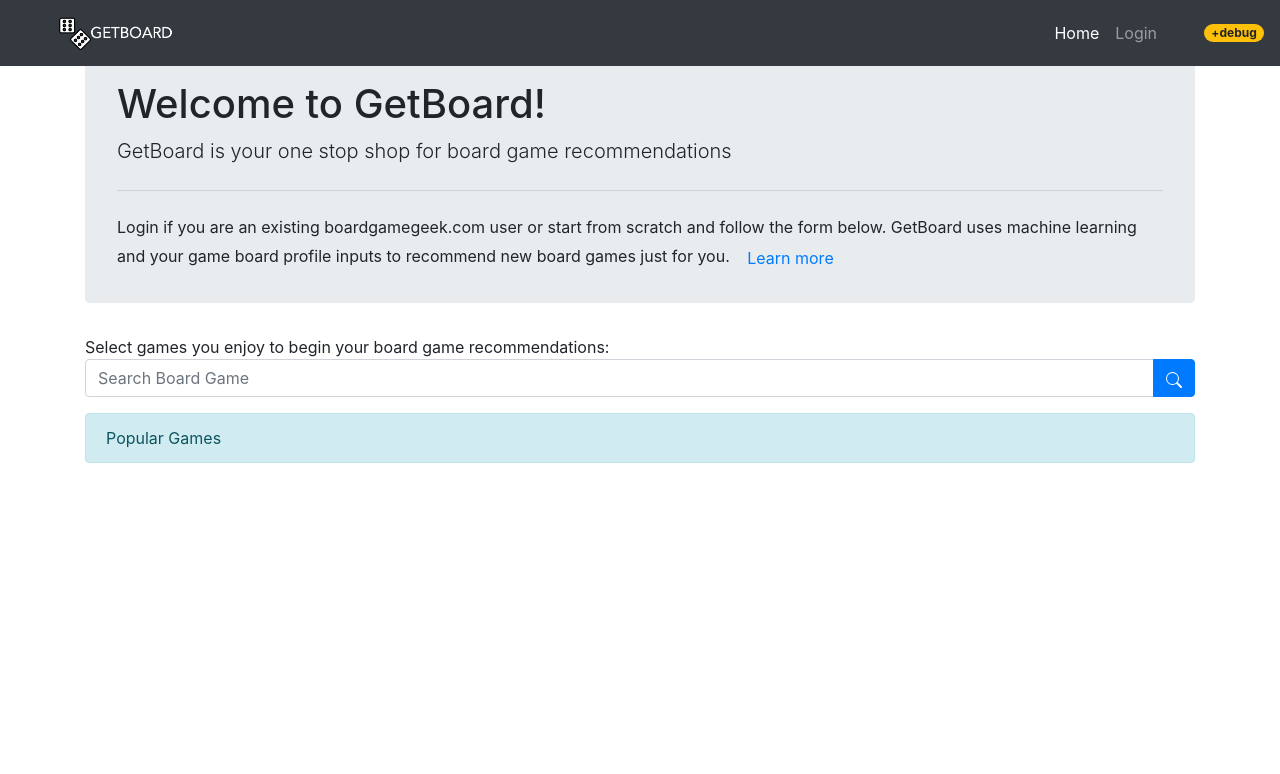
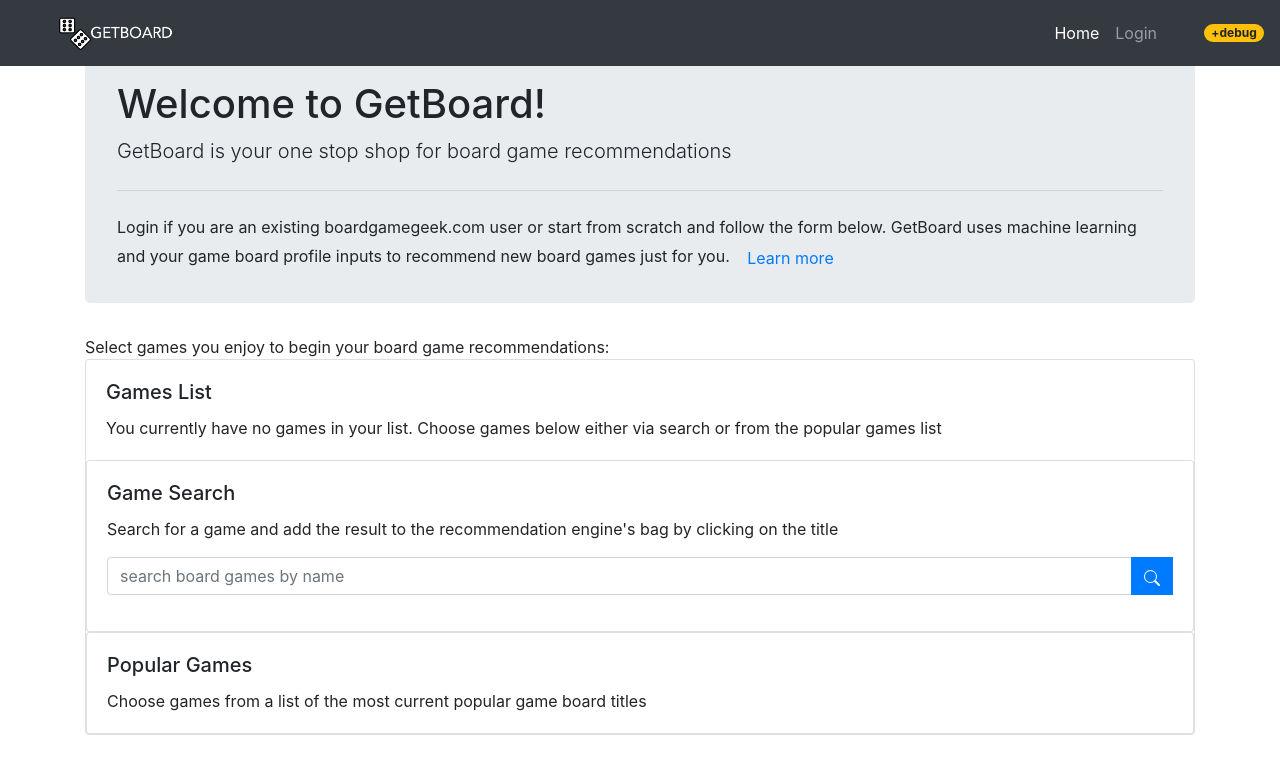
Before and after one commit to meetashok/getboard, a Flask app: page / in a window 1280 px wide. Shown: the top 774 px of the page. Run offline with Flask 2, Linux system fonts and the light colour scheme; data that the repository does not hold is empty; some libraries are stand-ins or nearby versions.

Commit message:
added search,populargames, and recommendedgames functionality to new users

```diff
--- a/app.py
+++ b/app.py
@@ -3,6 +3,7 @@ from flask import Flask, render_template, redirect, url_for, request
 import turicreate as tc
 import sys
 import datetime
+import ast
 
 from helper import Database, BGGAPI, RecommendationEngine
 
@@ -20,11 +21,52 @@ app.secret_key = 'development key'
 
 @app.route("/", methods=["GET", "POST"])
 def index():
-    # pull list of popular games instead of xatsmann's games
-    usergames = database.get_usergames("xatsmann")
+    search_game_title_request = ""
+    search_game_title_results = []
+    populargames = []
+    user_game_list = []
+    recommended_games = []
+
+    if request.method == "GET":
+      print("GET REQUEST!")
+      # pull list of popular games
+      populargames = database.popular_games(k=12, top=100, percentile=0.90)
+      # print("populargames:",populargames)
+
+    elif request.method == "POST":
+      print("POST REQUEST!")
+      request_form = request.form.to_dict()
+      print("request_form", request_form, "\n")
+
+      # search game (return fields: gameid,primaryname,yearpublished,gamerank,usersrated,bayesaverage,minplayers,maxplayers,playingtime,minplaytime,maxplaytime,thumbnail)
+      if "search_game_title_results" in request_form:
+        search_game_title_results = ast.literal_eval(request_form['search_game_title_results'])
+      if "search_game_title_request" in request_form:
+        search_game_title_request = request_form['search_game_title_request']
+        search_game_title_results = database.search_games(search_game_title_request, k=None)
+        print("search_game_title_results:",search_game_title_results)
+      # display previous populargames list
+      if "populargames" in request_form:
+        populargames = ast.literal_eval(request_form['populargames'])
+
+      # provide recommendations given a list of game ids
+      recommendation_inputs = [val for key, val in request_form.items() if "recommendation_inputs" in key]
+      if len(recommendation_inputs) > 0:
+        recommendation_inputs = [int(gameid) for gameid in recommendation_inputs]
+        recommended_gameids = engine_item.recommendations_newuser(recommendation_inputs, k=12, filters={})[0]
+        recommended_games = database.games_info(recommended_gameids)
+        # recommended_games = engine_factorization.recommendations_newuser(recommendation_inputs, k=12, filters={})
+        print("recommended_games:",recommended_games)
+
+      # game list
+      user_game_list = populargames[:2] + search_game_title_results[:1]
 
     return render_template("index.html",
-      topgames=usergames
+      populargames=populargames,
+      search_game_title_request=search_game_title_request,
+      search_game_title_results=search_game_title_results,
+      user_game_list=user_game_list,
+      recommended_games=recommended_games
     )
 
 @app.route('/user/<string:username>', methods=["GET"])
--- a/templates/index.html
+++ b/templates/index.html
@@ -14,10 +14,69 @@
 </div>
 
 Select games you enjoy to begin your board game recommendations:
+<div class="card">
+  <div class="card-body">
+    <h5 class="card-title">Games List</h5>
+    {% if user_game_list %}
+    <p class="card-text">Currently there are {{ user_game_list | length }} games in the list. Choose which games you want to use for your game board recommendations</p>
+    {% else %}
+    <p class="card-text">You currently have no games in your list. Choose games below either via search or from the popular games list</p>
+    {% endif %}
+  {% if user_game_list %}
+  <form action="/" method="post">
+  <div class="row">
+    {% for game in user_game_list %}
+    <div class="col-sm-2">
+      <div class="card">
+        <label class="btn btn-light">
+          <img src="{{ game.thumbnail }}" class="img-thumbnail rounded img-check">
+          <input type="checkbox" class="form-check-input" name="recommendation_inputs_{{ game.primaryname }}" value="{{ game.gameid }}">
+        </label>
+      </div>
+    </div>
+    {% endfor %}
+  </div>
+  <div class="row" style="padding-top:20px;">
+  <div class="col-sm-6">
+  <input type="hidden" name="populargames" value="{{ populargames }}">
+  <input type="hidden" name="search_game_title_results" value="{{ search_game_title_results }}">
+  <button type="submit" class="btn btn-primary">GETBOARD! (run recommendation engine)</button>
+  </div>
+  </div>
+  </form>
+  </div>
+  {% endif %}
+  {% if recommended_games %}
+  <div class="card-body">
+    <h5 class="card-title">Recommended Games</h5>
+    <div class="row">
+      {% for game in recommended_games %}
+      <div class="col-sm-2">
+        <div class="card">
+          <img src="{{ game.thumbnail }}" class="img-thumbnail rounded" alt="...">
+          <div class="card-body">
+            <ul class="list-group list-group-flush">
+              <h6 class="card-title">{{ game.primaryname }}</h5>
+              <li class="list-group-item">{{ game.yearpublished }}</li>
+            </ul>
+          </div>
+        </div>
+      </div>
+      {% endfor %}
+    </div>
+  </div>
+  {% endif %}
+</div>
+
+<div class="card">
+  <div class="card-body">
+    <h5 class="card-title">Game Search</h5>
+    <p class="card-text">Search for a game and add the result to the recommendation engine's bag by clicking on the title</p>
+    <form action="/" method="post">
     <div class="input-group mb-3">
-  <input type="text" class="form-control" placeholder="Search Board Game" aria-label="Recipient's username" aria-describedby="button-addon2">
+      <input type="text" class="form-control" placeholder="search board games by name" name="search_game_title_request" value="{{ request.form.search_game_title_request }}" required>
       <div class="input-group-append">
-    <button class="btn btn-primary" type="button" id="button-addon2">
+        <button class="btn btn-primary" type="submit" id="button-addon2">
         <!-- svg search icon -->
         <svg class="bi bi-search" width="1em" height="1em" viewBox="0 0 16 16" fill="currentColor" xmlns="http://www.w3.org/2000/svg">
           <path fill-rule="evenodd" d="M10.442 10.442a1 1 0 011.415 0l3.85 3.85a1 1 0 01-1.414 1.415l-3.85-3.85a1 1 0 010-1.415z" clip-rule="evenodd"/>
@@ -25,29 +84,56 @@ Select games you enjoy to begin your board game recommendations:
         </svg>
         </button>
       </div>
+      <input type="hidden" name="populargames" value="{{ populargames }}">
     </div>
-
-<div class="alert alert-info" role="alert">
-Popular Games
+    </form>
   </div>
+  {% if search_game_title_results %}
   <div class="row">
-  {% for game in topgames[:6] %}
+    {% for game in search_game_title_results[:6] %}
     <div class="col-sm-2">
       <div class="card">
         <img src="{{ game.thumbnail }}" class="img-thumbnail rounded" alt="...">
         <div class="card-body">
           <ul class="list-group list-group-flush">
             <h6 class="card-title">{{ game.primaryname }}</h5>
-          <!-- <li class="list-group-item">{{ game[2] }}</li> -->
-          <li class="list-group-item">{{ game.yearpublished }}
-            <span class="badge badge-primary badge-pill">{{ game.userrating }}</span>
-          </li>
+            <li class="list-group-item">{{ game.yearpublished }}</li>
           </ul>
         </div>
       </div>
     </div>
     {% endfor %}
   </div>
+  {% else %}
+  <!-- show message that search didn't return any matches in our game board database-->
+  {% endif %}
+</div>
+
+
+<div class="card">
+  <div class="card-body">
+    <h5 class="card-title">Popular Games</h5>
+    <p class="card-text">Choose games from a list of the most current popular game board titles</p>
+  </div>
+  {% if populargames %}
+  <div class="row">
+    {% for game in populargames[:12] %}
+    <div class="col-sm-2">
+      <div class="card">
+        <img src="{{ game.thumbnail }}" class="img-thumbnail rounded" alt="...">
+        <div class="card-body">
+          <ul class="list-group list-group-flush">
+            <h6 class="card-title">{{ game.primaryname }}</h5>
+            <li class="list-group-item">{{ game.yearpublished }}</li>
+          </ul>
+        </div>
+      </div>
+    </div>
+    {% endfor %}
+  </div>
+  {% endif %}
+</div>
+
 
 </div>
 {% endblock %}
```
Lines whose indentation alone changed are shown as unchanged.
